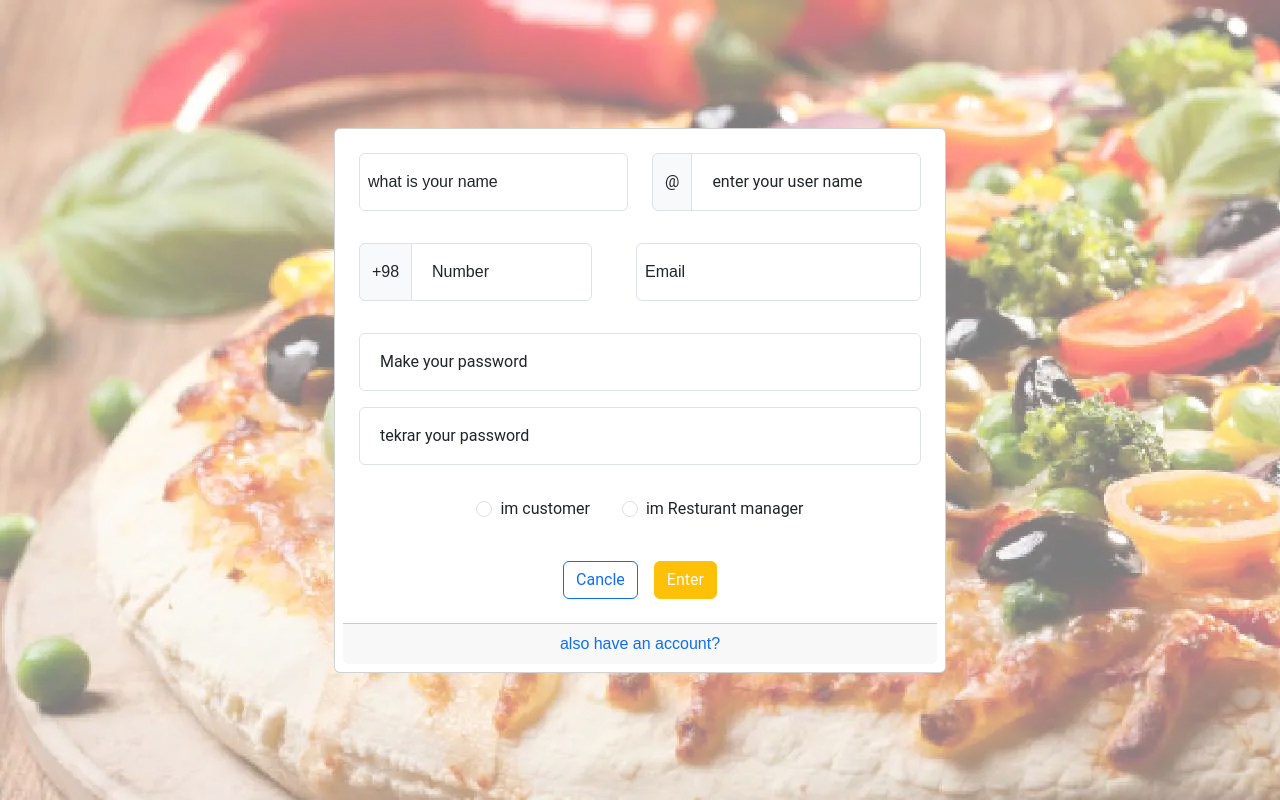
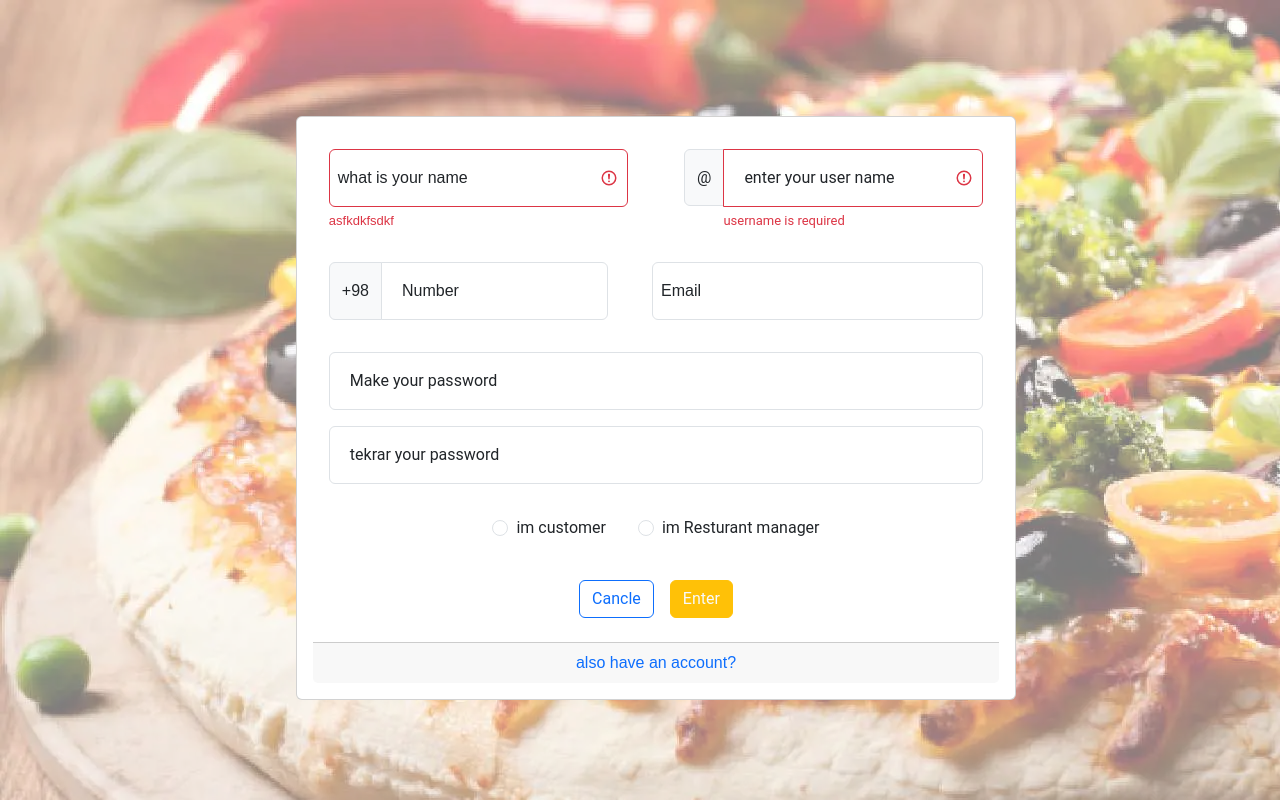
Before and after one commit to Noxious69/SnapFood.FrontEnd.Learn, an Angular app: page /register in a window 1280 px wide. Built offline with nearby package versions, Linux system fonts and the light colour scheme.

Commit message:
fixed input layout

```diff
--- a/src/app/signup/signup.component.html
+++ b/src/app/signup/signup.component.html
@@ -1,37 +1,47 @@
 <div class="container fade-in ">
-  <div class="card w-100 p-2 ">
+  <div class="card w-100 mb-0 m-3 p-3">
 
-      <form>
-      <div class=" card-body row ">
-        <div class="form-floating col" style="font-family: sans-serif">
+    <div class="cad-body">
+      <form class="needs-validation" #personForm="ngForm" novalidate>
+      <div class="row ">
+        <div class="form-floating col m-3" style="font-family: sans-serif">
           <input
+            [class.is-invalid]="this.person.invalidName()"
+            (click)="this.person.invalidName()"
             (keypress)="this.person.keyWord($event)"
             name="name"
-            [(ngModel)]="person.fullName"
+            [(ngModel)]="this.person.fullName"
             type="text"
             class="form-control "
             placeholder="floatingInput"
             aria-label="what is your name"
             id="floatingInput"
           />
+          <div class="text-danger invalid-feedback" style="font-size: small;" >
+            {{this.person.namemessage}}
+           </div>
           <label class="ms-2" for="floatingInput">what is your name</label>
         </div>
 
-        <div class="input-group col">
-          <span class="input-group-text " id="inputGroupPrepend">@</span>
+        <div class="input-group  m-3 col">
+          <span class="input-group-text  mb-4 "id="inputGroupPrepend">@</span>
           <div class="form-floating ">
           <input
+            [class.is-invalid]="this.person.invalidUser()"
             aria-describedby="inputGroupPrepend"
             [(ngModel)]="person.userName"
             name="user"
             type="text"
             minlength="3"
             maxlength="10"
-            class="form-control"
+            class="form-control "
             placeholder="floatingName"
             aria-label="enter your user name"
             id="floatingName"
           />
+          <div class="text-danger invalid-feedback" style="font-size: small;">
+            {{person.usermessage}}
+          </div>
           <label class="ms-2 formcontrol" for="floatingName">enter your user name</label>
         </div>
         </div>
@@ -55,7 +65,7 @@
         </div>
         </div>
 
-      <div class="form-floating m-3 col-md-6" style="font-family: sans-serif">
+      <div class="form-floating m-3  col-md-6" style="font-family: sans-serif">
         <input
           ngModel
           name="email"
@@ -71,7 +81,7 @@
 
     </div>
 
-        <div class="form-floating m-3 col">
+        <div class="form-floating m-3  col">
           <input
             [(ngModel)]="person.password"
             name="pass"
@@ -86,7 +96,7 @@
           <label class="ms-2" for="floatingPassword">Make your password</label>
         </div>
 
-        <div class="form-floating m-3 col">
+        <div class="form-floating  m-3  col">
           <input
             [(ngModel)]="person.password"
             name="pass"
@@ -105,7 +115,7 @@
 
 
         <div class="col-md text-center">
-        <div class="form-check form-check-inline m-3 col" name="user">
+        <div class="form-check form-check-inline  m-3  col" name="user">
           <input
             [(ngModel)]="person.boos"
             class="form-check-input"
@@ -136,11 +146,11 @@
       </div>
 
 
-        <div *ngIf="person.boos" class="form-floating m-3 d-flex row">
+        <div *ngIf="person.boos" class="form-floating   d-flex row">
           <div class="form-floating m-3 col-auto" style="font-family: sans-serif">
             <input
               name="name"
-              [(ngModel)]="person.userName"
+              [(ngModel)]="person.nameOfResturant"
               type="text"
               class="form-control "
               placeholder="floatingInput"
@@ -150,7 +160,7 @@
             <label class="ms-2" for="floatingInput">resturan name</label>
           </div>
 
-          <div class="col-auto form-floating m-3">
+          <div class="col-auto m-3 form-floating  ">
           <input
             min="0"
             oninput="validity.valid||(value='');"
@@ -168,7 +178,7 @@
         </div>
 
 
-          <div class="m-3 text-center justify-content-center ">
+          <div class=" m-3 text-center justify-content-center ">
             <button (click)="person.clear()" class="btn btn-outline-primary text-center m-2">Cancle</button>
             <button  class="btn btn-warning text-center text-light m-2"
             >Enter</button>
@@ -177,11 +187,12 @@
           <div class="text-center">
             <a
             [routerLink]="'/login'"
-            class="card-link m-3 text-decoration-none"
+            class="card-link   text-decoration-none"
             style="font-family: sans-serif"
             >also have an account?</a>
           </div>
         </div>
       </form>
     </div>
+    </div>
   </div>
--- a/src/app/~Models/Person.ts
+++ b/src/app/~Models/Person.ts
@@ -34,12 +34,11 @@ export class Person {
        }
        public invalidName(){
         if (this.fullName == '') {
-          this.usermessage = 'hoy'
+          this.namemessage = 'asfkdkfsdkf'
+        } else{
+          this.namemessage = ''
         }
-        else{
-          this.usermessage = ''
-        };
-        return this.usermessage ;
+        return this.namemessage ;
        }
 
       public invalidUser(){
@@ -48,10 +47,7 @@ export class Person {
         } else {
           this.usermessage = '' ;
         }
-        if (this.userName >= '1' && this.userName <= '3') {
-          this.usermessage = ''
-          this.usermessage = 'kame';
-        }
+
         return  this.usermessage
        }
 
```
